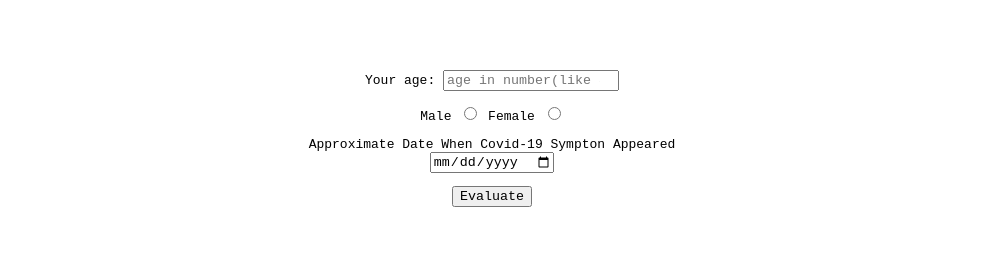
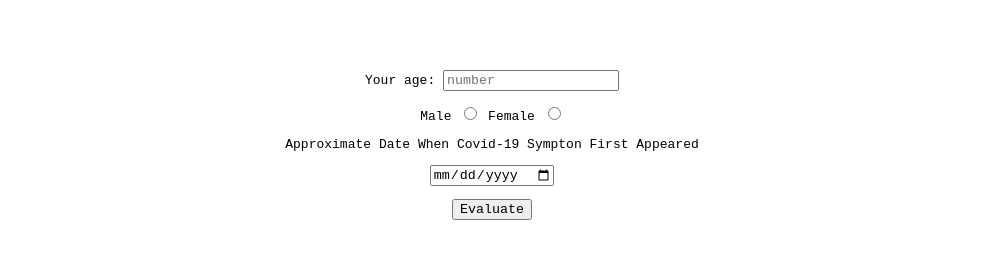
Before and after one commit to Mvk122/HackPSU-covid19, a plain HTML site: page webSource/index.html in a window 1280 px wide. Shown: the part 363-622 px from the top of the page, without its empty margins (148-1131 px from the left). Drawn offline with Linux system fonts and the light colour scheme.

Commit message:
Update index.html

```diff
--- a/webSource/index.html
+++ b/webSource/index.html
@@ -5,16 +5,16 @@
     <meta name="viewport" content"width=device-width,initial-scale=1">
     <title>Covid Risk</title>
     <link rel="stylesheet" href="css/main.css">
+
   </head>
   <body>
     <h1 id="page-head">Evaluate Your Covid Risk</h1>
     <form id="form" action="index.html" method="get">
       <p>
         <label for="age">Your age: </label>
-        <input type="number" name="age" id="age" placeholder="age in number(like 34)">
+        <input type="number" name="age" id="age" placeholder="number">
       </p>
 
-      <p>
       <div id="buttons">
         <div class="gender-button">
           <label for="male">Male</label>
@@ -25,15 +25,16 @@
           <input type="radio" name="gender" value="female" id="female">
         </div>
       </div>
+
+      <p id="dateLable">
+        <label for="date">Approximate Date When Covid-19 Sympton First Appeared</label>
+      </p>
+      <p>
+        <input type="date" name="dateOnSet" id="date" placeholder="yyyy-mm-dd">
       </p>
 
       <p>
-        <label for="date">Approximate Date When Covid-19 Sympton Appeared</label>
-        <input type="date" name="dateOnSet" id="date">
-      </p>
-
-      <p>
-        <button type="submit">Evaluate</button>
+        <button type="submit" id="submit">Evaluate</button>
       </p>
 
     </form>
```
Lines whose indentation alone changed are shown as unchanged.
